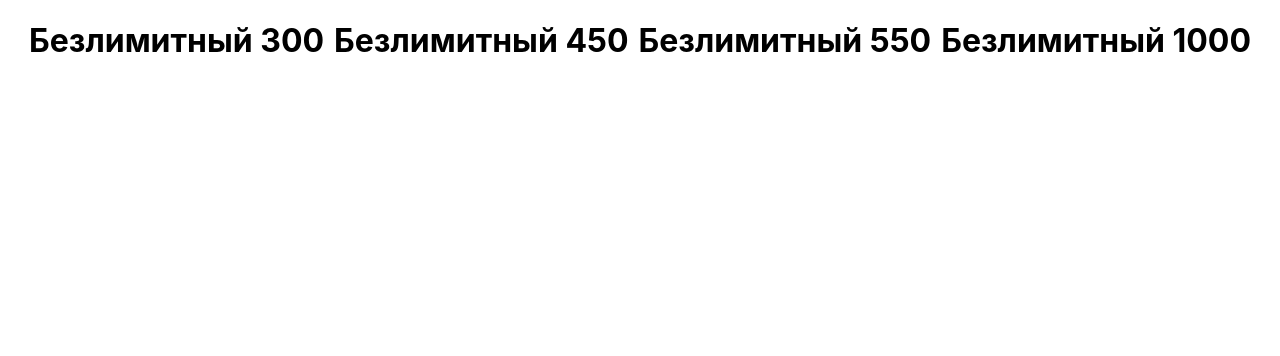
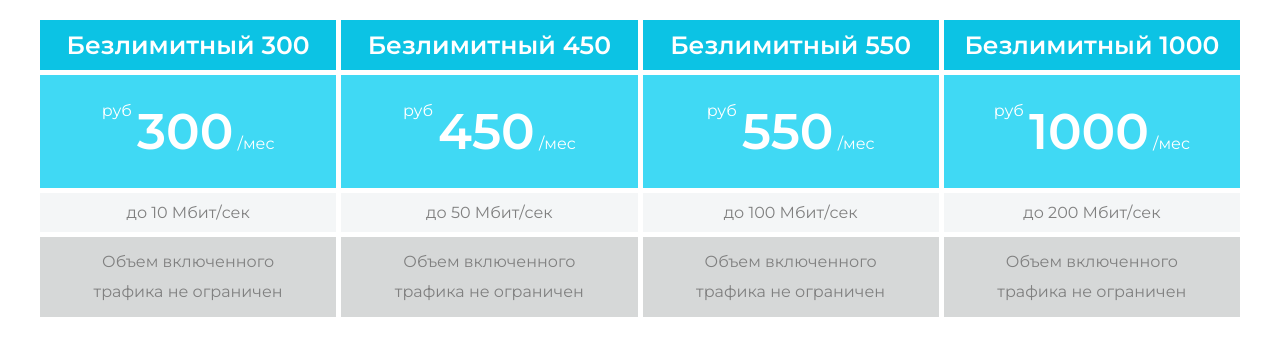
Before and after one commit to DinaraDervel/itgirlschool2023-week23-24, a React (Create React App) app: page / in a window 1280 px wide. Shown: the top 356 px of the page. Built offline with nearby package versions, Linux system fonts and the light colour scheme.

Commit message:
add styles to Tarrif component

```diff
--- a/src/App.css
+++ b/src/App.css
@@ -1,6 +1,8 @@
 .App {
+  margin: 20px auto;
+  max-width: 1200px;
   display: flex;
   flex-direction: row;
-  gap: 10px;
+  gap: 5px;
   justify-content: center;
 }
--- a/src/App.js
+++ b/src/App.js
@@ -5,7 +5,7 @@ import arrayOfTariffs from './data/data'
 function App() {
   return (
     <div className="App">
-      {arrayOfTariffs.map((tariff) => <Tariff info={tariff} />)}
+      {arrayOfTariffs.map((tariff) => <Tariff info={tariff} key={tariff.id} />)}
     </div>
   );
 }
--- a/src/components/Tariff/Tariff.jsx
+++ b/src/components/Tariff/Tariff.jsx
@@ -1,7 +1,17 @@
+import styles from "./Tariff.module.scss";
+
 const Tariff = (props) => {
   return (
-    <div>
-      <h1>{props.info.name}</h1>
+    <div className={styles.card}>
+      <div className={styles.card__header}>{props.info.name}</div>
+      <div className={styles.card__price}>
+        <p>руб</p>
+        <p>
+          <span>{props.info.price}</span> /мес
+        </p>
+      </div>
+      <div className={styles.card__speed}>{props.info.speed}</div>
+      <div className={styles.card__info}>{props.info.info}</div>
     </div>
   );
 };
--- a/src/components/Tariff/Tariff.module.scss
+++ b/src/components/Tariff/Tariff.module.scss
@@ -0,0 +1,45 @@
+@import url("https://fonts.googleapis.com/css2?family=Montserrat:wght@400;600&display=swap");
+
+.card {
+  display: flex;
+  flex-direction: column;
+  gap: 5px;
+  font-family: "Montserrat", sans-serif;
+  text-align: center;
+
+  &__header {
+    background-color: rgb(12, 195, 228);
+    color: white;
+    padding: 10px;
+    font-size: 25px;
+    font-weight: 600;
+  }
+
+  &__price {
+    background-color: rgb(64, 217, 244);
+    color: white;
+    padding: 10px;
+    display: flex;
+    flex-direction: row;
+    justify-content: center;
+    gap: 5px;
+
+    span {
+      font-size: 50px;
+      font-weight: 600;
+    }
+  }
+
+  &__speed {
+    background-color: rgb(244, 246, 247);
+    color: gray;
+    padding: 10px;
+  }
+
+  &__info {
+    background-color: rgb(214, 216, 216);
+    color: gray;
+    padding: 10px 30px;
+    line-height: 30px;
+  }
+}
--- a/src/data/data.js
+++ b/src/data/data.js
@@ -1,23 +1,27 @@
 const arrayOfTariffs = [
     {
+        id: 1,
         name: "Безлимитный 300",
         price: '300',
         speed: 'до 10 Мбит/сек',
         info: 'Объем включенного трафика не ограничен'
     },
     {
+        id: 2,
         name: "Безлимитный 450",
         price: '450',
         speed: 'до 50 Мбит/сек',
         info: 'Объем включенного трафика не ограничен'
     },
     {
+        id: 3,
         name: "Безлимитный 550",
         price: '550',
         speed: 'до 100 Мбит/сек',
         info: 'Объем включенного трафика не ограничен'
     },
     {
+        id: 4,
         name: "Безлимитный 1000",
         price: '1000',
         speed: 'до 200 Мбит/сек',
```
Also changed, not shown: 1 other file (tests, documents, lock files or other folders).
